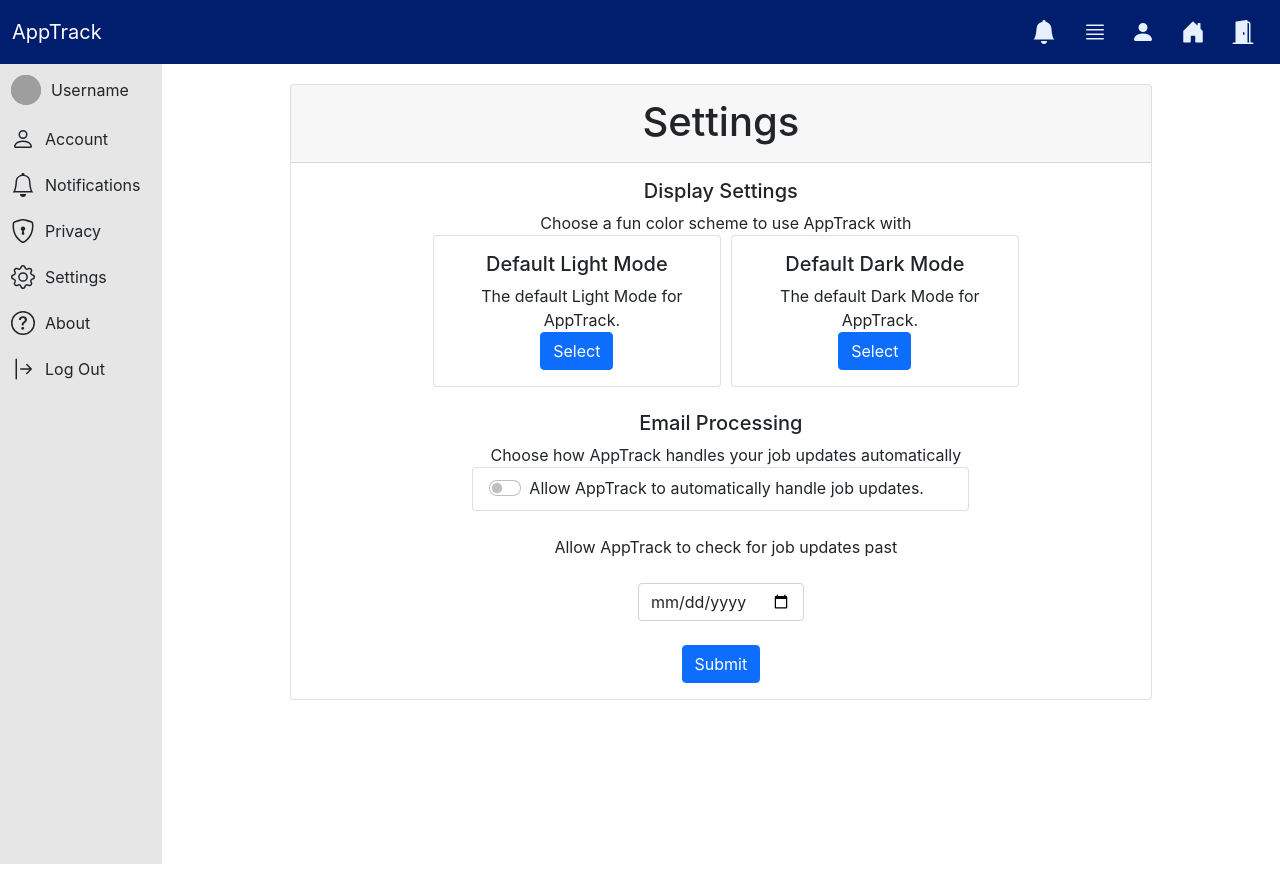
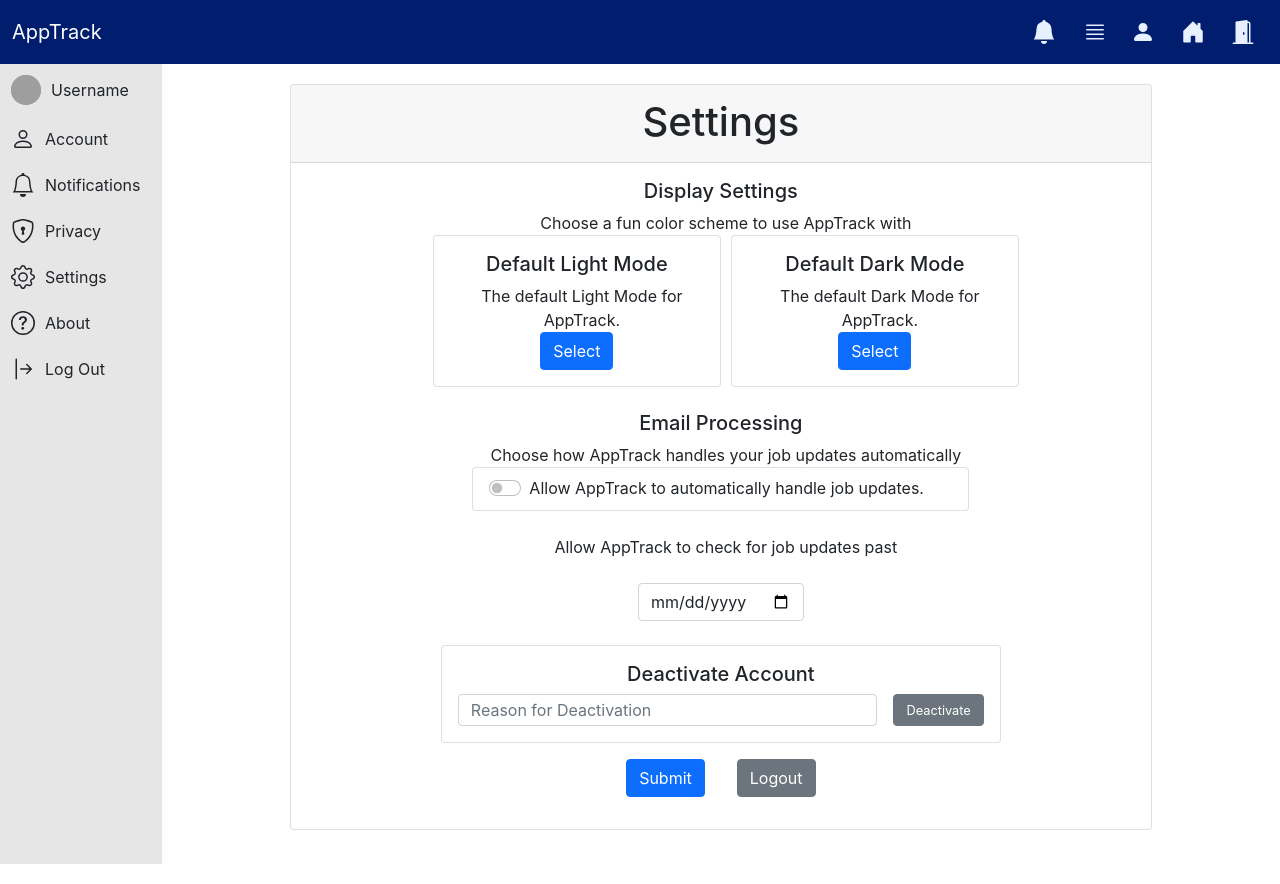
Before and after one commit to akhorana14/AppTrack, a React (Create React App) app in the folder frontend/: page /settings in a window 1280 px wide. Built offline with nearby package versions, Linux system fonts and the light colour scheme; grey boxes are pictures that could not be loaded.

Commit message:
added deactivation frontend

```diff
--- a/frontend/src/pages/Profile/Profile.jsx
+++ b/frontend/src/pages/Profile/Profile.jsx
@@ -26,6 +26,11 @@ function Profile(props) {
 
     function logOut() {
         window.location = "/";
+    }
+
+    function deactivate() {
+        window.location = "/";
+        console.log(document.getElementById('reasonForDeactivation').value);
     }
 
     function performSelection(e) {
@@ -223,7 +228,18 @@ function Profile(props) {
                                     <Form.Control type="date" className={style.date} />
                                 </div>
                                 <br /> <br />
-                                <a href="#" class="btn btn-primary">Submit</a>
+                                <Card className={style.card2} style={{ width: '35rem' }}>
+                                    <Card.Body>
+                                    <Card.Title>Deactivate Account</Card.Title>
+                                        <div style={{ display: 'flex' }}>
+                                            <input style={{ width: '30rem', height: '2rem' }} class="form-control" id="reasonForDeactivation" placeholder="Reason for Deactivation"></input>
+                                            <a href="#" class="btn btn-secondary" style={{ height: '2rem', marginLeft: '1rem', fontSize: '0.8rem'}} onClick={deactivate}>Deactivate</a>
+                                        </div>
+                                    </Card.Body>
+                                </Card>
+                                <br />
+                                <div><a href="#" class="btn btn-primary" style={{ margin: '1rem'}}>Submit</a>
+                                <a href="#" class="btn btn-secondary" style={{ margin: '1rem'}} onClick={logOut}>Logout</a></div>
                             </div>
                         </div>
                     </div>
--- a/frontend/src/pages/Profile/Profile.module.css
+++ b/frontend/src/pages/Profile/Profile.module.css
@@ -131,6 +131,11 @@
     margin-left: 10px;
 }
 
+.card2 {
+    align-items: center;
+    display: inline-block;
+}
+
 .dateWrapper {
     display: inline-block;
     width: 20%;
```
